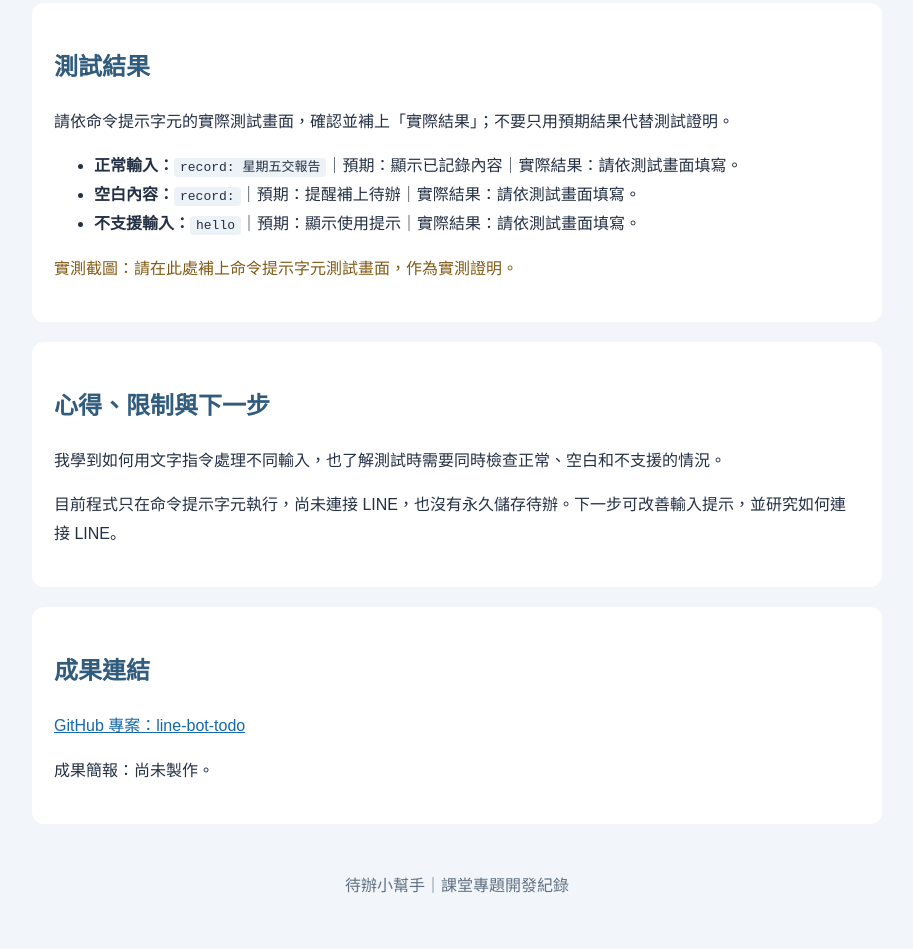
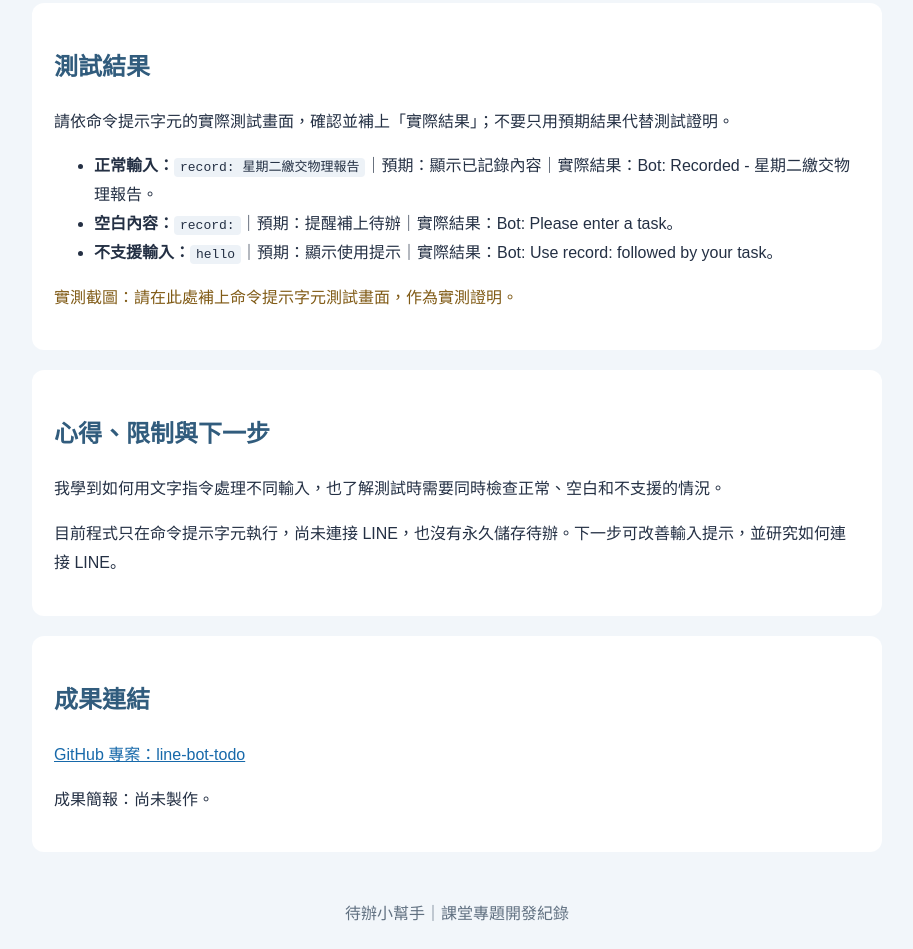
Before and after one commit to 12012ivan/line-bot-todo, a plain HTML site: page index.html in a window 1280 px wide. Shown: the part 1533-2482 px from the top of the page, without its empty margins (183-1096 px from the left). Before the commit the page ends 2453 px from the top, so only its background shows below. Drawn offline with Linux system fonts and the light colour scheme.

Commit message:
補上三項實測結果

```diff
--- a/index.html
+++ b/index.html
@@ -91,9 +91,9 @@
       <h2>測試結果</h2>
       <p>請依命令提示字元的實際測試畫面，確認並補上「實際結果」；不要只用預期結果代替測試證明。</p>
       <ul>
-        <li><strong>正常輸入：</strong><code>record: 星期五交報告</code>｜預期：顯示已記錄內容｜實際結果：請依測試畫面填寫。</li>
-        <li><strong>空白內容：</strong><code>record:</code>｜預期：提醒補上待辦｜實際結果：請依測試畫面填寫。</li>
-        <li><strong>不支援輸入：</strong><code>hello</code>｜預期：顯示使用提示｜實際結果：請依測試畫面填寫。</li>
+        <li><strong>正常輸入：</strong><code>record: 星期二繳交物理報告</code>｜預期：顯示已記錄內容｜實際結果：Bot: Recorded - 星期二繳交物理報告。</li>
+        <li><strong>空白內容：</strong><code>record:</code>｜預期：提醒補上待辦｜實際結果：Bot: Please enter a task。</li>
+        <li><strong>不支援輸入：</strong><code>hello</code>｜預期：顯示使用提示｜實際結果：Bot: Use record: followed by your task。</li>
       </ul>
       <p class="note">實測截圖：請在此處補上命令提示字元測試畫面，作為實測證明。</p>
     </section>
```
